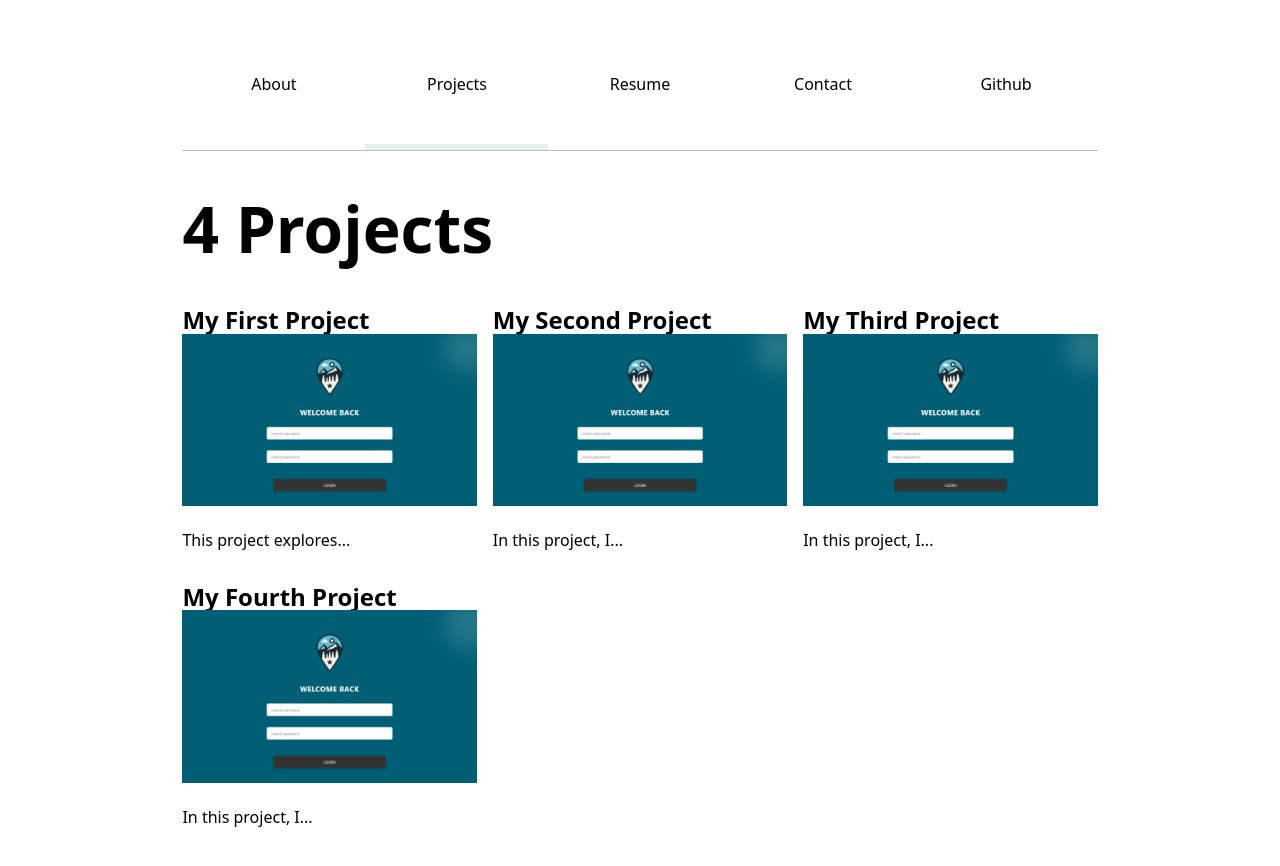
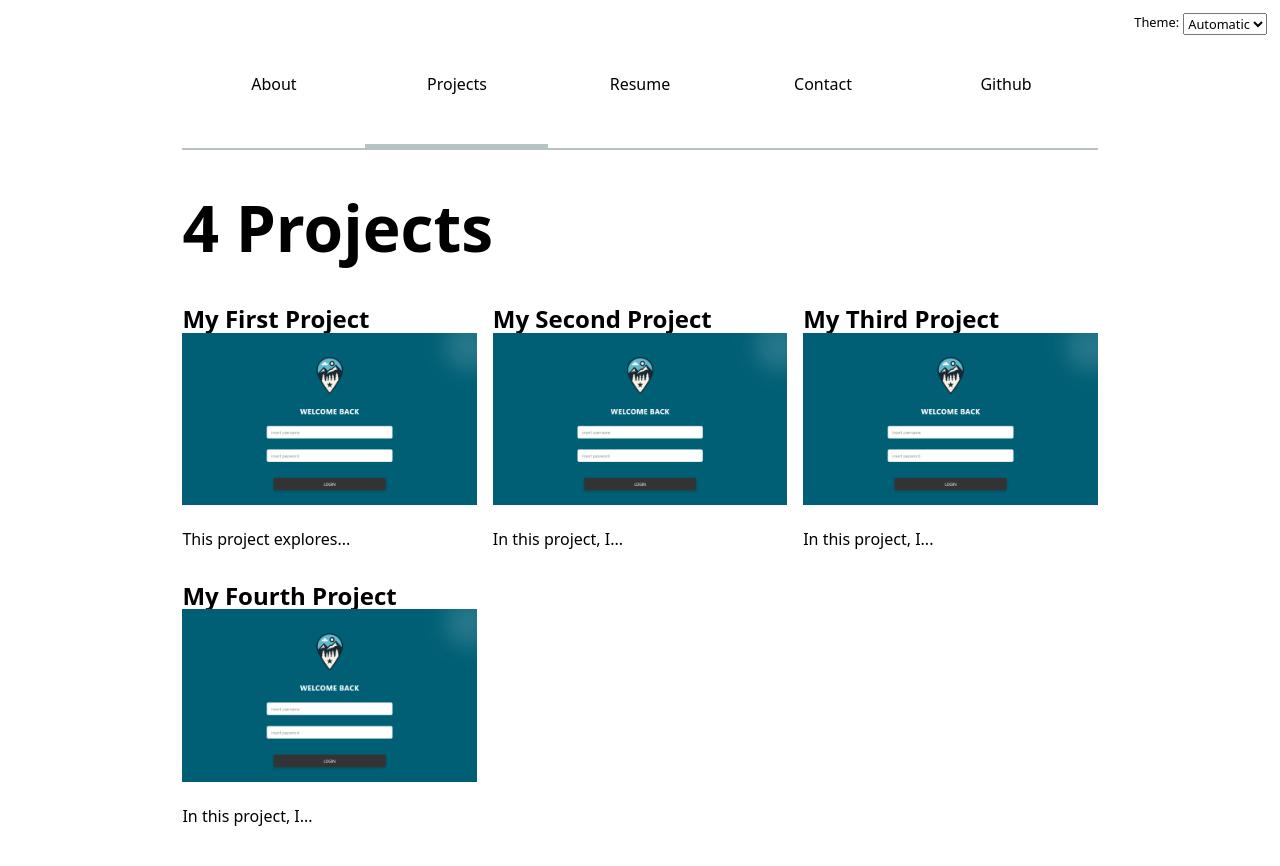
Before and after one commit to unyimeu/Svelte_Portfolio-, a SvelteKit app: page /projects in a window 1280 px wide. Shown: the top 866 px of the page. Built offline with nearby package versions, Linux system fonts and the light colour scheme.

Commit message:
finished step 2 and adjusted project images

```diff
--- a/src/app.html
+++ b/src/app.html
@@ -1,6 +1,12 @@
-<!DOCTYPE html>
+<!doctype html>
 <html lang="en">
   <head>
+    <script>
+      let root = document.documentElement;
+      let colorScheme = localStorage.colorScheme ?? "light dark";
+      root.style.setProperty("color-scheme", colorScheme);
+    </script>
+
     <meta charset="utf-8" />
     <title>Portfolio</title>
     <link rel="icon" href="%sveltekit.assets%/favicon.png" />
--- a/src/lib/projects.json
+++ b/src/lib/projects.json
@@ -1,22 +1,22 @@
 [
   {
     "title": "My First Project",
-    "image": "../images/travel_and_chat.png",
+    "image": "/images/travel_and_chat.png",
     "description": "This project explores..."
   },
   {
     "title": "My Second Project",
-    "image": "../images/travel_and_chat.png",
+    "image": "/images/travel_and_chat.png",
     "description": "In this project, I..."
   },
   {
     "title": "My Third Project",
-    "image": "../images/travel_and_chat.png",
+    "image": "/images/travel_and_chat.png",
     "description": "In this project, I..."
   },
   {
     "title": "My Fourth Project",
-    "image": "../images/travel_and_chat.png",
+    "image": "/images/travel_and_chat.png",
     "description": "In this project, I..."
   }
 ]
--- a/src/routes/+layout.svelte
+++ b/src/routes/+layout.svelte
@@ -9,7 +9,30 @@
     { url: "/contact", title: "Contact" },
     { url: "https://github.com/unyimeu", title: "Github" },
   ];
+
+  let colorScheme = "light dark";
+
+  let localStorage = globalThis.localStorage ?? {};
+
+  if (localStorage.colorScheme) {
+    // if localStorage has a colorScheme property
+    colorScheme = localStorage.colorScheme; // override the default colorScheme
+  }
+
+  let root = globalThis.document?.documentElement;
+  $: root?.style.setProperty("color-scheme", colorScheme);
+  $: localStorage.colorScheme = colorScheme;
+
 </script>
+
+<label class="color-scheme-switch">
+  Theme:
+  <select bind:value={colorScheme}>
+    <option value="light dark">Automatic</option>
+    <option value="light">Light</option>
+    <option value="dark">Dark</option>
+  </select>
+</label>
 
 <nav class="nav">
   {#each pages as p}
@@ -42,4 +65,34 @@
     text-align: center;
     padding: 3em;
   }
+
+  :root {
+    color-scheme: light dark;
+  }
+
+  nav {
+    --border-color: oklch(50% 10% 200 / 40%);
+    border-bottom: 2px solid var(--border-color);
+  }
+
+  .current {
+    border-bottom: 4px solid var(--border-color);
+  }
+
+  nav a:hover {
+    background-color: color-mix(in oklch, var(--color-accent), canvas 85%);
+  }
+
+  label,
+  .color-scheme-switch {
+    position: absolute;
+    top: 1em;
+    right: 1em;
+  }
+
+  .color-scheme-switch {
+    display: inline-flex;
+    gap: 4px;
+    font-size: 80%;
+  }
 </style>
--- a/static/style.css
+++ b/static/style.css
@@ -7,10 +7,8 @@
  margin-inline: auto;
  padding: 1em;
  accent-color: var(--color-accent);
- background-color: oklch(100% 0.00011 271.152);
 }
 html{
-  background-color: oklch(100% 0.00011 271.152);
   accent-color: var(--color-accent);
 }
 
@@ -64,7 +62,7 @@
 
 input,
 textarea,
-button {
+button, select {
   font: inherit;
 }
 
```
Lines whose indentation alone changed are shown as unchanged.
